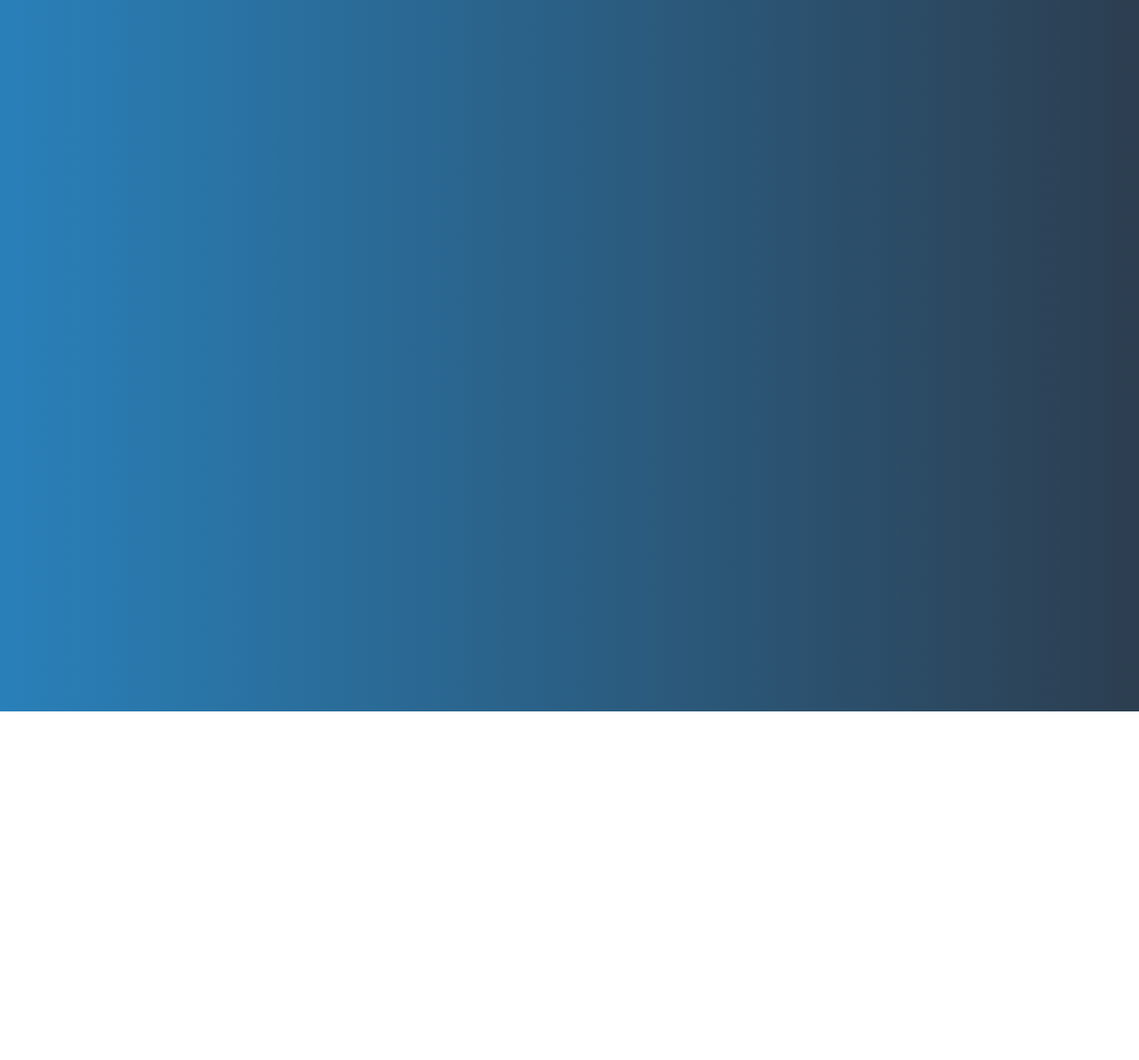
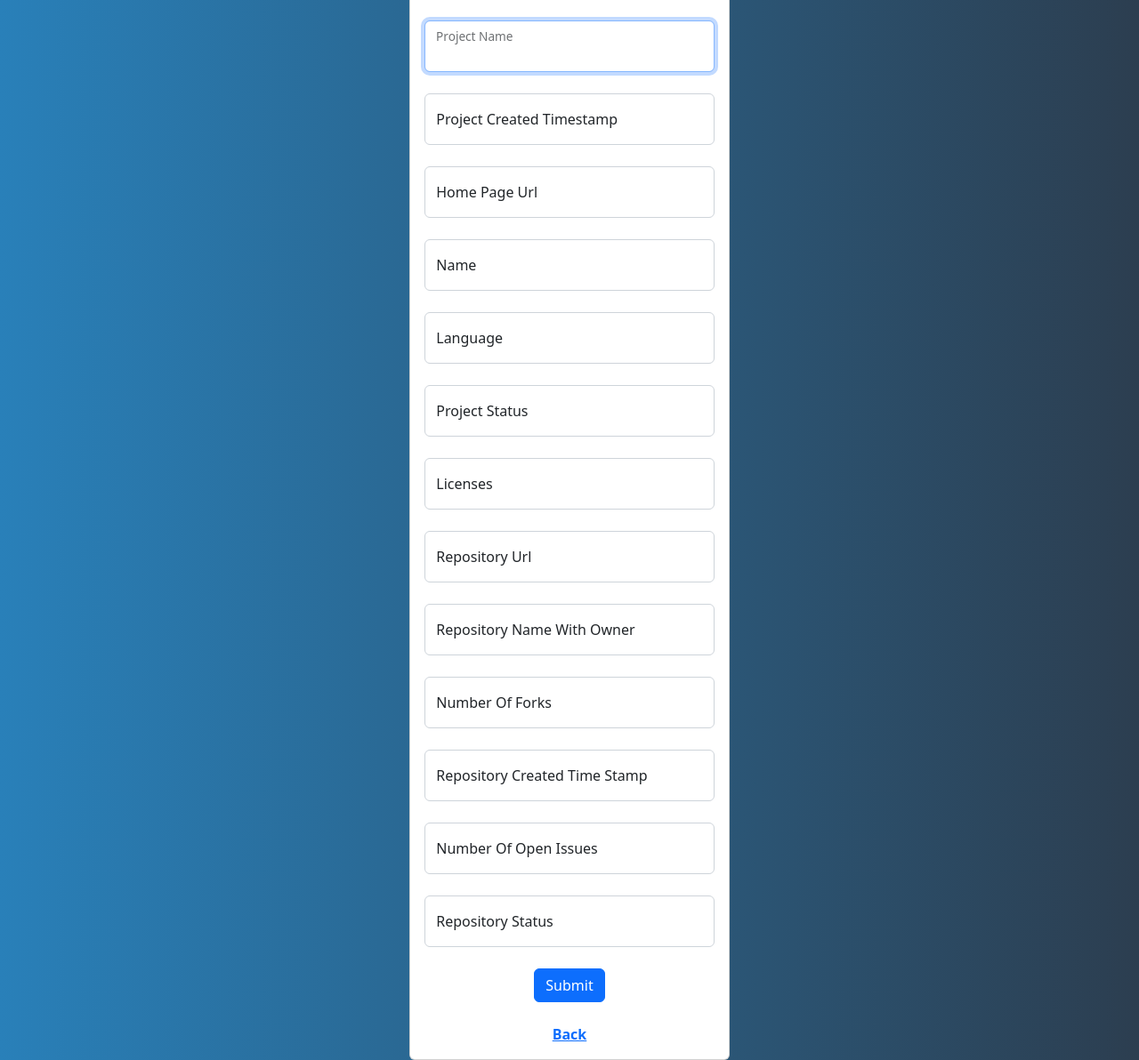
Before and after one commit to yossix07/BlogClient, a React (Create React App) app: page /addProject in a window 1280 px wide. Before the commit this address had no page. Shown: the whole page at 89% size. Before the commit the page ends 800 px from the top, so only its background shows below. Built offline with nearby package versions, Linux system fonts and the light colour scheme; the HTML template or start-up script is replaced by a standard one.

Commit message:
add db queries and new page for adding project

```diff
--- /dev/null
+++ b/src/AddProject/AddProjectPage.css
@@ -0,0 +1,8 @@
+.add-project-page {
+    height: 100%;
+    width: 100%;
+    display: flex;
+    justify-content: center;
+    align-items: center;
+    margin-top: 170px;
+}
--- /dev/null
+++ b/src/AddProject/AddProjectPage.js
@@ -0,0 +1,118 @@
+import Reactת ,{ useRef } from "react";
+import { Link } from "react-router-dom";
+import Card from 'react-bootstrap/Card';
+import Button from 'react-bootstrap/Button';
+import "./AddProjectPage.css";
+
+const AddProjectPage = ({ username }) => {
+    const name = useRef("");
+    const projectCreatedTimeStamp = useRef("");
+    const homePageUrl = useRef("");
+    const platform = useRef("");
+    const language = useRef("");
+    const projectStatus = useRef("");
+    const licenses = useRef("");
+    const repositoryUrl = useRef("");
+    const repoNameWithOwner = useRef("");
+    const forkable = useRef("");
+    const forksCount = useRef("");
+    const repoCreatedTimeStamp = useRef("");
+    const issuesEnabled = useRef("");
+    const openIssuesCount = useRef("");
+    const repoStatus = useRef("");
+
+
+    const handleSubmit = () => {
+        // POST project to db
+    }
+
+    return (
+    <div className="add-project-page">
+        <Card>
+        <Card.Body>
+            <div className="add-project-form">
+            <h2 className="fw-bold mb-2 text-uppercase">Add A New Project</h2>
+            <h6>Please Fill Your Info!</h6>
+            <br></br>
+            <form id="addProjectForm" onSubmit={handleSubmit} noValidate>
+                <div className="form-floating form-white text-dark mb-4">
+                    <input ref={name} id="ProjectName" type="text" placeholder="Enter Project Name" className="form-control" autoFocus />
+                    <label htmlFor="ProjectName" className="form-label">Project Name</label>
+                </div>
+
+                <div className="form-floating form-white text-dark mb-4">
+                    <input ref={projectCreatedTimeStamp} id="projectCreatedTimeStamp" type="text" placeholder="Enter Project Created Timestamp" className="form-control" />
+                    <label htmlFor="projectCreatedTimeStamp" className="form-label">Project Created Timestamp</label>
+                </div>
+
+                <div className="form-floating form-white text-dark mb-4">
+                    <input ref={homePageUrl} id="homePageUrl" type="text" placeholder="Enter Home Page Url" className="form-control" />
+                    <label htmlFor="homePageUrl" className="form-label">Home Page Url</label>
+                </div>
+
+                <div className="form-floating form-white text-dark mb-4">
+                    <input ref={platform} id="platform" type="text" placeholder="Enter Platform" className="form-control" />
+                    <label htmlFor="platform" className="form-label">Name</label>
+                </div>
+
+                <div className="form-floating form-white text-dark mb-4">
+                    <input ref={language} id="language" type="text" placeholder="Enter Language" className="form-control" />
+                    <label htmlFor="language" className="form-label">Language</label>
+                </div>
+
+                <div className="form-floating form-white text-dark mb-4">
+                    <input ref={projectStatus} id="platform" type="text" placeholder="Enter Project Status" className="form-control" />
+                    <label htmlFor="projectStatus" className="form-label">Project Status</label>
+                </div>
+
+                <div className="form-floating form-white text-dark mb-4">
+                    <input ref={licenses} id="licenses" type="text" placeholder="Enter Licenses" className="form-control" />
+                    <label htmlFor="licenses" className="form-label">Licenses</label>
+                </div>
+
+                <div className="form-floating form-white text-dark mb-4">
+                    <input ref={repositoryUrl} id="repositoryUrl" type="text" placeholder="Enter Repository Url" className="form-control" />
+                    <label htmlFor="repositoryUrl" className="form-label">Repository Url</label>
+                </div>
+
+                <div className="form-floating form-white text-dark mb-4">
+                    <input ref={repoNameWithOwner} id="repoNameWithOwner" type="text" placeholder="Enter Repository Name With Owner" className="form-control" />
+                    <label htmlFor="repoNameWithOwner" className="form-label">Repository Name With Owner</label>
+                </div>
+
+                <div className="form-floating form-white text-dark mb-4">
+                    <input ref={forksCount} id="forksCount" type="text" placeholder="Enter Number Of Forks" className="form-control" />
+                    <label htmlFor="forksCount" className="form-label">Number Of Forks</label>
+                </div>
+
+                <div className="form-floating form-white text-dark mb-4">
+                    <input ref={repoCreatedTimeStamp} id="repoCreatedTimeStamp" type="text" placeholder="Enter Repository Created Time Stamp" className="form-control" />
+                    <label htmlFor="repoCreatedTimeStamp" className="form-label">Repository Created Time Stamp</label>
+                </div>
+
+                <div className="form-floating form-white text-dark mb-4">
+                    <input ref={openIssuesCount} id="openIssuesCount" type="text" placeholder="Enter Number Of Open Issues" className="form-control" />
+                    <label htmlFor="openIssuesCount" className="form-label">Number Of Open Issues</label>
+                </div>
+
+                <div className="form-floating form-white text-dark mb-4">
+                    <input ref={repoStatus} id="repoStatus" type="text" placeholder="Enter Repository Status" className="form-control" />
+                    <label htmlFor="repoStatus" className="form-label">Repository Status</label>
+                </div>
+
+                <div className="button-wrapper">
+                <Button id="sumbitAddProjectForm" variant="primary" type="submit">Submit</Button>
+                </div>
+            </form>
+            <br></br>
+                <div className="login-wrapper">
+                    <Link to="/blog" className="fw-bold">Back</Link>
+                </div>
+            </div>
+        </Card.Body>
+        </Card>
+    </div>
+    )
+}
+
+export default AddProjectPage;
--- a/src/App.js
+++ b/src/App.js
@@ -5,6 +5,7 @@ import SignUp from "./signUp/SignUp";
 import "./App.css"
 import 'bootstrap/dist/css/bootstrap.css';
 import FeedPage from "./Feed/FeedPage";
+import AddProjectPage from "./AddProject/AddProjectPage";
 
 
 const App = () => {
@@ -18,6 +19,7 @@ const App = () => {
           <Route path="/" element={ <LogIn setUsername={ setUsername }/> }></Route>
           <Route path="/signup" element={ <SignUp setUsername={ setUsername }/> }></Route>
           <Route path="/blog" element={<FeedPage username={ username }></FeedPage>}></Route>
+          <Route path="/addProject" element={<AddProjectPage username={ username }></AddProjectPage>}></Route>
         </Routes>
       </BrowserRouter>
     </>
--- a/src/Feed/ProjectsList.js
+++ b/src/Feed/ProjectsList.js
@@ -1,14 +1,19 @@
-import React from "react";
+import React, { useEffect } from "react";
 import ProjectItem from "./ProjectItem";
 import "./projectsList.css";
 
 const ProjectsList = ({ projects, handleProjectInfoClick }) => {
 
+    useEffect(() => {
+        console.log("projects", projects)
+    }, []);
+
     return (
         <div className="projects-list">
-            {/* { projects && typeof projects === 'object' &&
+            { projects && typeof projects === 'object' &&
               projects?.map(item => <ProjectItem project={ item } key={ item.id } handleClick={handleProjectInfoClick}></ProjectItem>)
-            } */}
+            }
+
         </div>
     )
 }
--- a/src/Feed/feedPage.css
+++ b/src/Feed/feedPage.css
@@ -20,3 +20,16 @@
 .search-wrapper > * {
     padding: 5px;
 }
+
+.queries-buttons-wrapper {
+    display: flex;
+    flex-direction: column;
+    justify-content: center;
+    align-items: center;
+}
+
+.projects-buttons-wrraper {
+    display: flex;
+    flex-direction: column;
+    justify-content: center;
+}
--- a/src/ProjectInfoPage/ProjectInfoPage.js
+++ b/src/ProjectInfoPage/ProjectInfoPage.js
@@ -1,15 +1,18 @@
-import React, { useEffect, useState } from "react";
+import React, { useEffect, useState,useRef } from "react";
 import Button from 'react-bootstrap/Button';
 import Badge from 'react-bootstrap/Badge';
 import Card from 'react-bootstrap/Card';
 import ListGroup from 'react-bootstrap/ListGroup';
 import "./projectInfoPage.css";
 import CommentItem from "./CommentItem";
+import { toggleLike } from "../DB"
 
 const ProjectInfoPage = ({ project, username, handleExit }) => {
 
     const [showComments, setShowComments] = useState(false);
     const [comments, setComments] = useState([]);
+    const comment = useRef("");
+
 
     useEffect(() => {
         // get comments from DB
@@ -22,11 +25,17 @@ const ProjectInfoPage = ({ project, username, handleExit }) => {
     },[]);
 
     const handleLikeClick = () => {
-        // if username already liked this project, then -1. otherwise +1
+        const currentTimestamp = new Date().toISOString();
+        toggleLike(username, project.id, currentTimestamp);
     }
 
     const constCommentsClick = () => {
         setShowComments(!showComments);
+    }
+
+    async function hangleAddComment() {
+        console.log(comment.current.value);
+        comment.current.value = ""
     }
 
     return (
@@ -60,7 +69,7 @@ const ProjectInfoPage = ({ project, username, handleExit }) => {
                     </ListGroup>
                 </Card.Body>
                 <div className="buttons-wrapper">
-                    <Button variant="primary">
+                    <Button variant="primary" onClick={handleLikeClick}>
                         Likes <Badge bg="secondary">9</Badge>
                     </Button>
                     <Button variant="primary" onClick={constCommentsClick}>Comments <Badge bg="secondary">3</Badge> </Button>
@@ -68,6 +77,10 @@ const ProjectInfoPage = ({ project, username, handleExit }) => {
             </Card>
             {showComments &&
                 <Card className="comments-list">
+                    <Card.Header>
+                        <input ref={comment} placeholder="Enter Comment"></input>
+                        <Button variant="primary" onClick={hangleAddComment}>Add Comment</Button>
+                        </Card.Header>
                     <Card.Body>
                         {
                         comments?.map(comment =>
--- a/src/ProjectInfoPage/projectInfoPage.css
+++ b/src/ProjectInfoPage/projectInfoPage.css
@@ -18,3 +18,8 @@
     justify-content: space-between;
     align-items: center;
 }
+
+.comments-list {
+    height: 500px;
+    overflow: scroll;
+}
--- a/src/logIn/LogInForm.js
+++ b/src/logIn/LogInForm.js
@@ -32,7 +32,6 @@ const LogInForm = ({ name, pass, handleSubmit }) => {
         </div>
       </Card.Body>
     </Card>
-
   );
 }
 
--- a/src/logIn/Login.js
+++ b/src/logIn/Login.js
@@ -1,22 +1,16 @@
 import React, { useRef } from "react";
 import LogInForm from "./LogInForm";
-import { useNavigate } from "react-router-dom";
 import { logIn } from "../DB";
-import "./login.css"
+import "./login.css";
 
 const LogIn = ({ setUsername }) => {
-  let navigate = useNavigate();
   const name = useRef("");
   const pass = useRef("");
 
   async function handleSubmitLogIn() {
-    console.log(1)
-
     const loginResponse = await logIn(name.current.value, pass.current.value);
     console.log("loginResponse", loginResponse);
-      if(!(loginResponse instanceof Promise) && loginResponse) {
-        console.log(2)
-
+      if(!(loginResponse instanceof Promise) && loginResponse === 200) {
         setUsername(name.current.value);
         window.location.replace('http://localhost:3000/blog');
       }
```
Also changed, not shown: src/DB.js (+33 -15 lines), src/Feed/FeedPage.js (+58 -5 lines).
